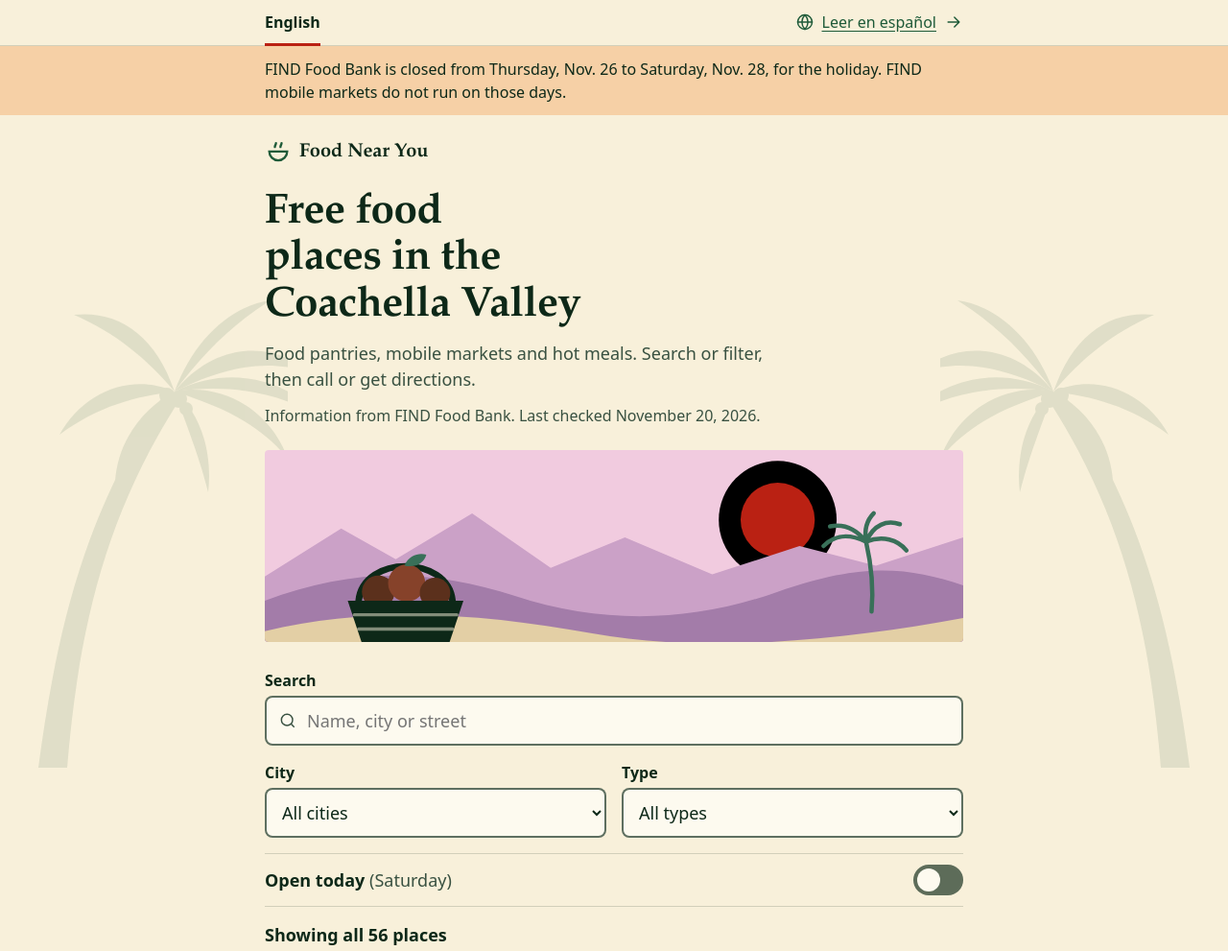
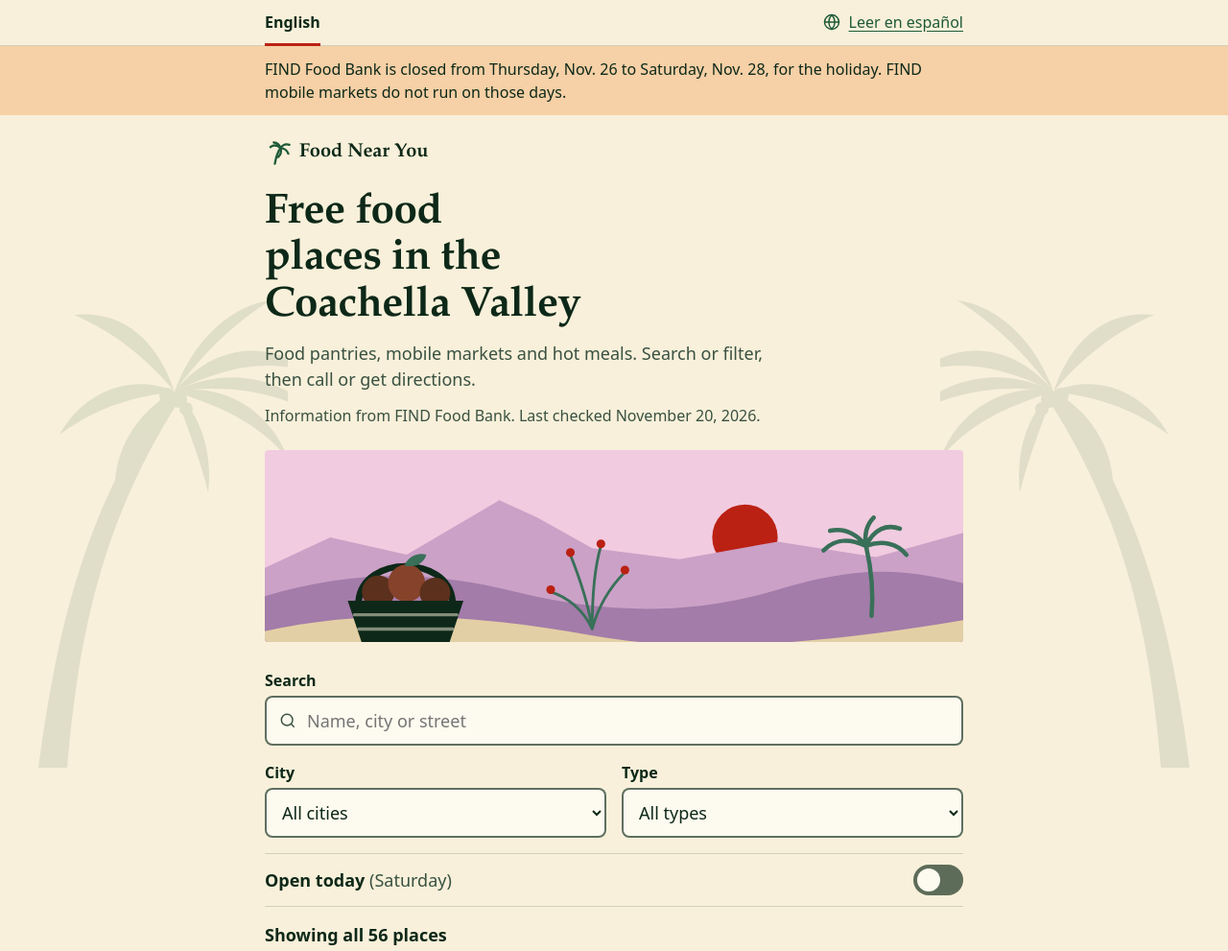
Before and after one commit to cjralcocer-hash/cjralcocer-hash.github.io, a plain HTML site: page en/index.html in a window 1280 px wide. Shown: the top 991 px of the page at 96% size. Drawn offline with Linux system fonts and the light colour scheme.

Commit message:
Update index.html

```diff
--- a/en/index.html
+++ b/en/index.html
@@ -29,8 +29,8 @@
 <link rel="icon" href="../favicon.svg" type="image/svg+xml">
 <link rel="icon" href="../favicon-32.png" sizes="32x32" type="image/png">
 <link rel="apple-touch-icon" href="../apple-touch-icon.png">
-<meta name="theme-color" content="#FBF6EE" media="(prefers-color-scheme: light)">
-<meta name="theme-color" content="#1C1713" media="(prefers-color-scheme: dark)">
+<meta name="theme-color" content="#F6F1E1" media="(prefers-color-scheme: light)">
+<meta name="theme-color" content="#101D18" media="(prefers-color-scheme: dark)">
 <link rel="stylesheet" href="../styles.css">
 </head>
 <body>
@@ -39,7 +39,7 @@
 <nav class="langbar" aria-label="Idioma / Language">
   <div class="langbar-in">
     <a class="lb lb-cur" href="./" lang="en" hreflang="en" aria-current="page">English</a>
-    <a class="lb lb-other" href="../" lang="es" hreflang="es"><svg aria-hidden="true" viewBox="0 0 24 24" fill="none" stroke="currentColor" stroke-width="2" stroke-linecap="round" stroke-linejoin="round"><circle cx="12" cy="12" r="9"/><path d="M3 12h18M12 3c2.5 2.7 3.8 5.7 3.8 9S14.500 18.300 12 21c-2.500-2.700-3.800-5.700-3.800-9S9.500 5.700 12 3z"/></svg><span>Leer en español</span><svg aria-hidden="true" viewBox="0 0 24 24" fill="none" stroke="currentColor" stroke-width="2.5" stroke-linecap="round" stroke-linejoin="round"><path d="M5 12h14M13 6l6 6-6 6"/></svg></a>
+    <a class="lb lb-other" href="../" lang="es" hreflang="es"><svg aria-hidden="true" viewBox="0 0 24 24" fill="none" stroke="currentColor" stroke-width="2" stroke-linecap="round" stroke-linejoin="round"><circle cx="12" cy="12" r="9"/><path d="M3 12h18M12 3c2.5 2.7 3.8 5.7 3.8 9S14.500 18.300 12 21c-2.500-2.700-3.800-5.700-3.800-9S9.500 5.700 12 3z"/></svg><span>Leer en español</span></a>
   </div>
 </nav>
 
@@ -48,7 +48,7 @@
 <header class="site">
   <div class="top">
     <div class="logo">
-      <span class="mark" aria-hidden="true"><svg viewBox="0 0 24 24" fill="none" stroke="currentColor" stroke-width="2.2" stroke-linecap="round"><path d="M4 11h16a8 8 0 0 1-16 0z"/><path d="M9 7c0-1.5 1-2 1-3.5M14 7c0-1.5 1-2 1-3.5"/></svg></span>
+      <span class="mark" aria-hidden="true"><svg viewBox="0 0 24 24" fill="none" stroke="currentColor" stroke-width="2" stroke-linecap="round" stroke-linejoin="round"><path d="M9 22c1-6 2-10 5-14"/><path d="M14 8c-3-3-6-3-9-1M14 8c-1-3-3-5-6-5M14 8c2-3 5-4 8-3M14 8c3 0 6 2 7 5M14 8c1 3 0 6-2 8"/></svg></span>
       <span data-i18n="siteName">Food Near You</span>
     </div>
   </div>
@@ -57,13 +57,14 @@
   <p class="checked" id="checked">Information from FIND Food Bank. Last checked November 20, 2026.</p>
   <svg class="hero-art" viewBox="0 0 640 200" aria-hidden="true" focusable="false" preserveAspectRatio="xMidYMid slice">
       <rect class="a-sky" width="640" height="200"/>
-      <circle class="a-ring" cx="470" cy="76" r="54"/>
-      <circle class="a-sun" cx="470" cy="76" r="34"/>
-      <path class="a-far" d="M0 128 L70 84 L120 112 L190 70 L262 120 L330 92 L410 126 L490 100 L560 118 L640 92 V200 H0Z"/>
-      <path class="a-mid" d="M0 150 C80 120 150 120 230 146 S390 170 470 142 S590 120 640 136 V200 H0Z"/>
-      <path class="a-palm" d="M556 160 C558 138 556 118 551 96"/>
-      <path class="a-palm" d="M551 96 C534 88 522 90 512 100 M551 96 C540 82 528 80 518 82 M551 96 C558 80 570 76 582 80 M551 96 C566 90 580 94 588 104 M551 96 C549 84 552 76 558 70"/>
-      <path class="a-near" d="M0 178 C100 154 200 162 300 180 S520 188 640 166 V200 H0Z"/>
+      <circle class="a-sun" cx="440" cy="92" r="30"/>
+      <path class="a-far" d="M0 120 L60 92 L130 108 L215 58 L250 74 L300 102 L380 112 L470 96 L560 110 L640 88 V200 H0Z"/>
+      <path class="a-mid" d="M0 146 C80 122 150 122 230 142 S390 164 470 140 S590 122 640 134 V200 H0Z"/>
+      <path class="a-palm" d="M556 164 C558 142 556 122 551 100"/>
+      <path class="a-palm" d="M551 100 C534 92 522 94 512 104 M551 100 C540 86 528 84 518 86 M551 100 C558 84 570 80 582 84 M551 100 C566 94 580 98 588 108 M551 100 C549 88 552 80 558 74"/>
+      <path class="a-ocotillo" d="M300 176 C296 150 288 128 280 108 M300 176 C300 146 302 120 308 100 M300 176 C306 154 318 136 330 124 M300 176 C292 158 276 146 262 142"/>
+      <circle class="a-bloom" cx="280" cy="106" r="4"/><circle class="a-bloom" cx="308" cy="98" r="4"/><circle class="a-bloom" cx="330" cy="122" r="4"/><circle class="a-bloom" cx="262" cy="140" r="4"/>
+      <path class="a-near" d="M0 178 C100 156 200 164 300 182 S520 188 640 168 V200 H0Z"/>
       <path class="a-handle" d="M86 150 C90 108 168 108 172 150"/>
       <circle class="a-fruit" cx="104" cy="142" r="15"/>
       <circle class="a-fruit2" cx="130" cy="134" r="17"/>
@@ -118,6 +119,7 @@
 </main>
 
 <section class="help" id="contact" aria-labelledby="help-title">
+<div class="help-in">
   <h2 id="help-title" data-i18n="contactTitle">Need help? Contact FIND Food Bank</h2>
   <p data-i18n="contactLead">FIND Food Bank keeps the list of places and the monthly Mobile Market calendar. They can help if a place has no phone number or if you are not sure where to go.</p>
   <a class="btn fill" href="tel:+17607753663"><svg aria-hidden="true" viewBox="0 0 24 24" fill="none" stroke="currentColor" stroke-width="2" stroke-linecap="round" stroke-linejoin="round"><path d="M5 4h4l2 5-2.5 1.5a11 11 0 0 0 5 5L15 13l5 2v4a2 2 0 0 1-2 2A16 16 0 0 1 3 6a2 2 0 0 1 2-2z"/></svg><span data-i18n="contactCall">Call (760) 775-3663</span></a>
@@ -127,6 +129,7 @@
   </dl>
   <p class="hint" data-i18n="contactHours">Phone hours: Monday to Friday, 8 AM to 4:30 PM.</p>
   <p><a class="text-link" href="https://findfoodbank.org/map/" rel="noopener" data-i18n="contactCalendar">See FIND's Mobile Market calendar</a></p>
+</div>
 </section>
 
 <footer class="site">
```
